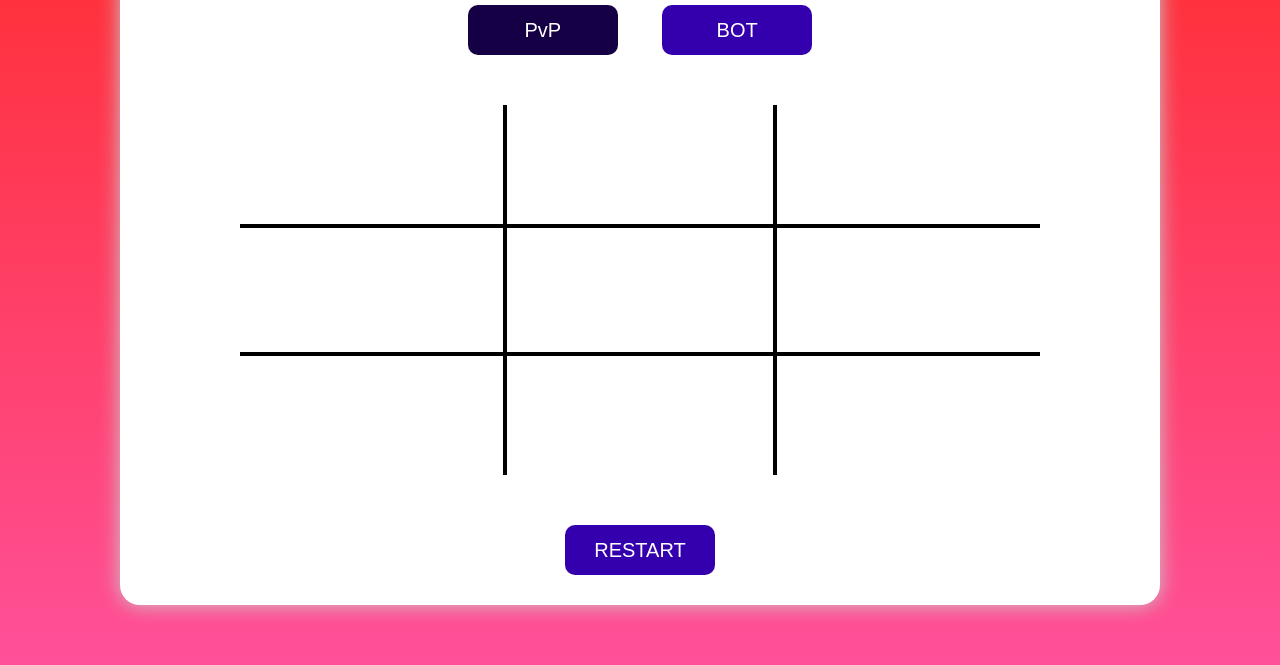
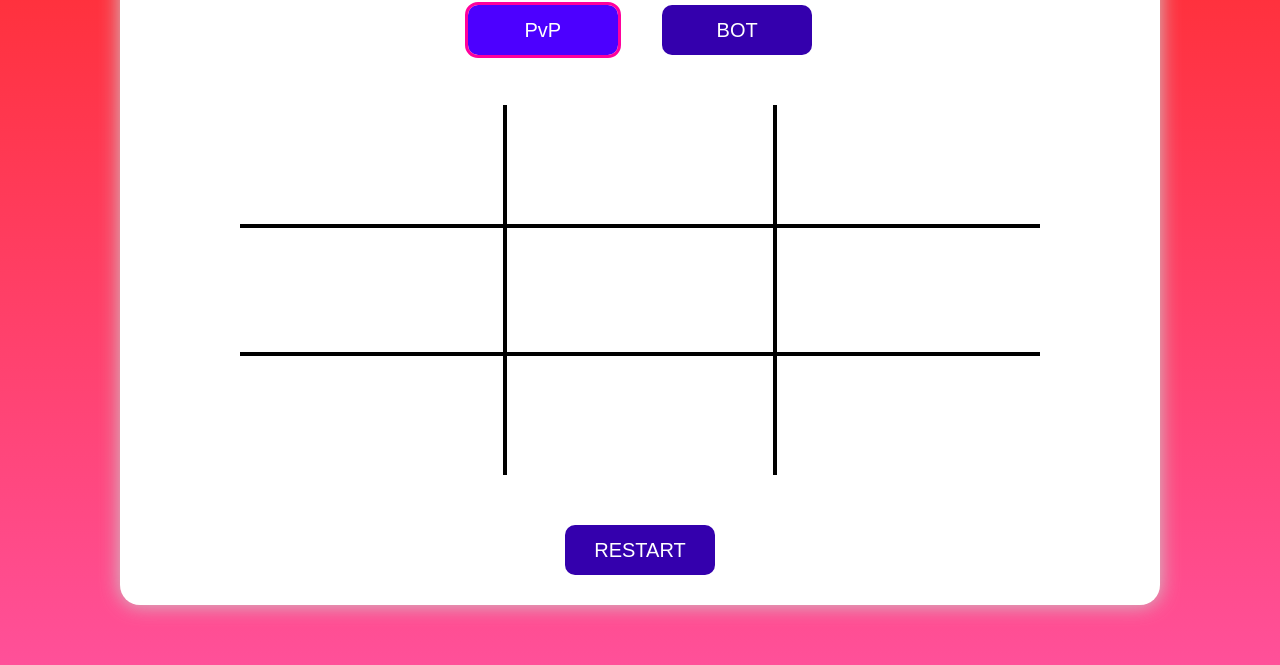
Before and after one commit to DylanSHLiang/tic-tac-toe, a plain HTML site: page index.html in a window 1280 px wide. Shown: the part 135-800 px from the top of the page. Drawn offline with Linux system fonts and the light colour scheme.

Commit message:
Added outline to active buttons

```diff
--- a/styles.css
+++ b/styles.css
@@ -164,10 +164,7 @@ button:not(.box):hover {
     margin-bottom: 10px !important;
 }
 
-.restart:active {
-    background-color: #150046 !important;
+.active {
+    background-color: #4c00ff !important;
+    outline: 3px solid rgb(255, 0, 157) !important;
 }
-
-.active {
-    background-color: #150046 !important;
-}
```
